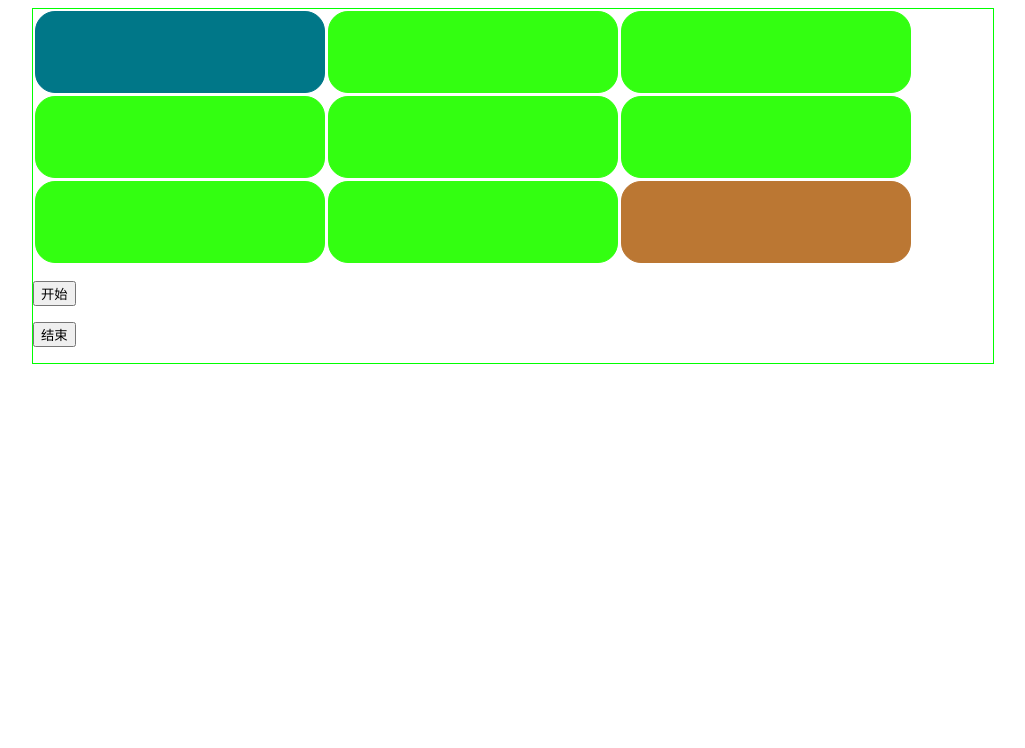
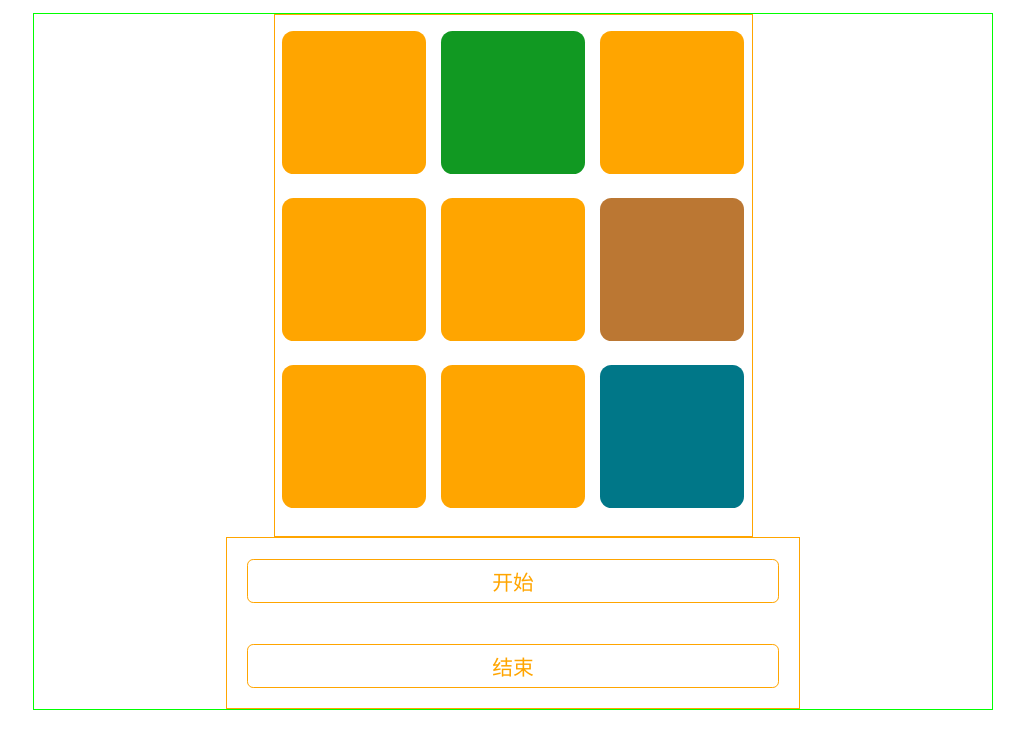
Before and after one commit to qq137712630/9COLOR, a plain HTML site: page index.html in a window 1280 px wide. Both pictures are taken after a click on the input "开始". Shown: the whole page, without its empty margins (127-1152 px from the left). Drawn offline with Linux system fonts and the light colour scheme.

Commit message:
修BUG：有时只显示2个格 修改CSS：尽量与任务显示一样

```diff
--- a/css/index.css
+++ b/css/index.css
@@ -1,10 +1,13 @@
-
+*{
+	box-sizing:border-box;
+}
 
 .page{
 
-	margin: 0 auto;
+	margin: 0.8em auto;
 	max-width: 60em; /* 960px */
 	border: 1px solid #0f0;
+
 }
 
 /*
@@ -19,6 +22,7 @@ main 和附注栏元素，从而让容器的高度等于两列
 中较高的那一个的高度
 
 */
+/*
 .clearfix:before,
 .clearfix:after {
 content: " ";
@@ -29,21 +33,55 @@ clear: both;
 }
 .clearfix {
 *zoom: 1;
-}
+}*/
 
-.test {
-	margin: 0,auto;
+.test{
+	width:50%;
+	border: 1px solid orange;
+	padding:1em 0 0.3em;
+	display: flex;
+	/*内容两侧间隔相等*/
+	justify-content:space-around;
+	/*换行，第一行在上方*/
+	flex-wrap:wrap;
+	margin:0 auto;
 
 }
 
 .ge {
-	margin: 0.1em;
-	float: left;
+
+	height:0;
 	width:30%;
-	background:#3f1;
-	height:5em;
-	border: 1px solid #3f1;
-
-	border-radius:20px;
+	padding-bottom:30%;/*等于格子的宽度*/
+	margin-bottom: calc(5%);
+	background:orange;
+	border-radius:8%;
 
 }
+
+.myButton{
+
+	margin:0 auto;
+	width:60%;
+	display: flex;
+	border: 1px solid orange;
+	justify-content:center;
+	/*竖排*/
+	flex-direction:column;
+}
+
+.myButton input {
+	margin:1em;
+	padding:1%;
+	border: 1px solid orange;
+	color:orange;
+	background:transparent;
+	border-radius:0.3em;
+	font-size: 1.3em;
+}
+
+.myButton input:hover {
+	color: #fff;
+	background:orange;
+	cursor: pointer;
+}
--- a/index.html
+++ b/index.html
@@ -5,6 +5,7 @@
 		<link rel="stylesheet" href=".\CSS\index.css"/>
 		<script src=".\js\index.js"></script>
 		<title>九宫格</title>
+		<meta name="viewport" content="width=device-width, initial-scale=1.0" />
 	</head>
 
 	<body>
@@ -23,10 +24,11 @@
 			<div class="ge"></div>
 		</div>
 
+		<div class="myButton">
+			<input id="start001" type="submit" value="开始"/>
 
-		<p><input id="start001" type="submit" value="开始"></p>
-		<p><input id="end001" type="submit" value="结束"></p>
-
+			<input id="end001" type="submit" value="结束"/>
+		</div>
 	</div>
 	</body>
 </html>
--- a/js/index.js
+++ b/js/index.js
@@ -3,7 +3,7 @@ var eleEnd;
 var eleGe;
 
 var isStart = false;
-var bgColor = "#3f1"; // 格子原背景颜色
+var bgColor = "orange"; // 格子原背景颜色
 
 
 window.onload = function(){
@@ -43,7 +43,9 @@ window.onload = function(){
 
 		}
 	);
+
 };
+
 
 var numList = [1,2,3];
 
@@ -52,7 +54,7 @@ function getBgColos(){
 	for(var i=0;i<numList.length;i++){
 
 		eleGe[numList[i]-1].style.background = bgColor;
-		eleGe[numList[i]-1].style.borderColor = bgColor;
+		// eleGe[numList[i]-1].style.borderColor = bgColor;
 	}
 }
 
@@ -66,16 +68,33 @@ function getRnColors(){
 	getBgColos();
 
 	numList[0] = rn(9,1);
-	numList[1] = rn(9,1);
-	numList[2] = rn(9,1);
+
+	// 保证数字不同
+	do{
+		numList[1] = rn(9,1);
+	}while(numList[1] == numList[0])
+
+	do{
+
+		numList[2] = rn(9,1);
+	}while(numList[2] == numList[0] || numList[2] == numList[1])
+
+
 
 	for(var i=0;i<numList.length;i++){
 
-		var strColor = rnColor();
+		var strColor;
+		do{
+			// 保证与背景不同
+			strColor = rnColor();
+
+		}while(strColor == bgColor)
+
+
 
 		// 更改 css 的 background 属性
 		eleGe[numList[i]-1].style.background = strColor;
-		eleGe[numList[i]-1].style.borderColor = strColor;
+		//eleGe[numList[i]-1].style.borderColor = strColor;
 
 		console.log(strColor);
 	}
@@ -98,7 +117,7 @@ function getRnColor(){
 
 	// 更改 css 的 background 属性
 	eleGe[num-1].style.background = strColor;
-	eleGe[num-1].style.borderColor = strColor;
+	//eleGe[num-1].style.borderColor = strColor;
 
 	console.log(strColor);
 	if(!isStart){
```
